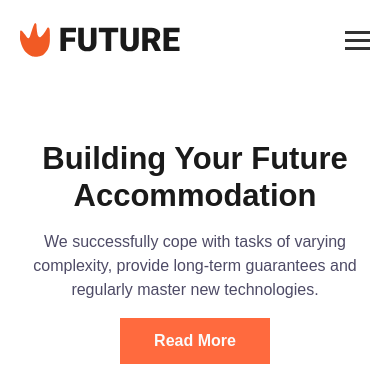
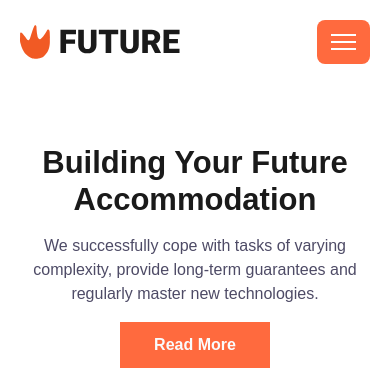
Before and after one commit to rokasandreikenas/web-javascript, a plain HTML site: page 10. praktika/index.html in a window 390 px wide. Shown: the top 382 px of the page. Drawn offline with Linux system fonts and the light colour scheme.

Commit message:
change burger color

```diff
--- a/10. praktika/styles.css
+++ b/10. praktika/styles.css
@@ -92,12 +92,15 @@ body {
   cursor: pointer;
   flex-direction: column;
   gap: 5px;
+  background-color: var(--primary);
+  padding: 14px;
+  border-radius: 8px;
 }
 
 .burger .line {
   width: 25px;
-  height: 3px;
-  background-color: #333;
+  height: 2px;
+  background-color: #fff;
 }
 
 .title {
```
